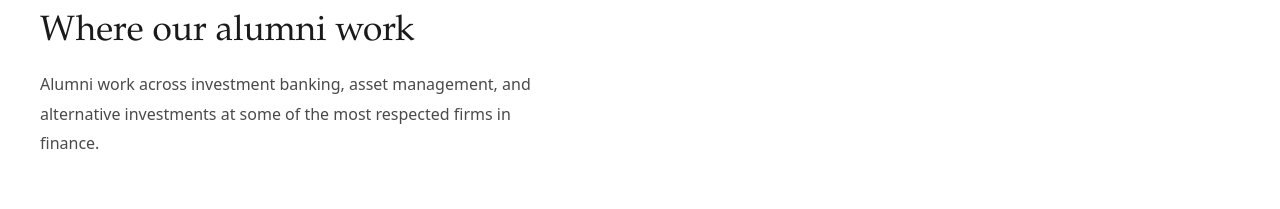
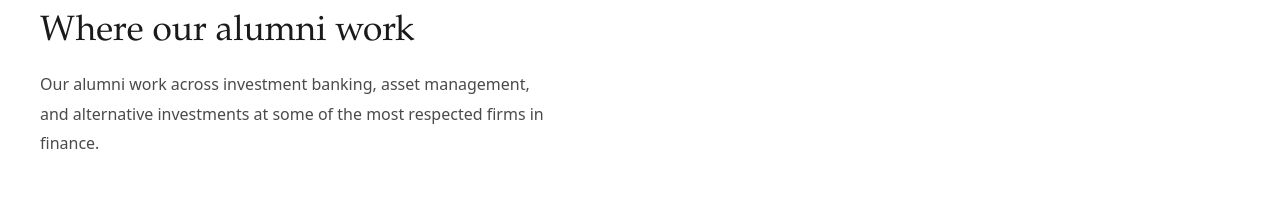
Before and after one commit to garnetfund/website, a Next.js app in the folder garnet-fund/: page / in a window 1280 px wide. Shown: the part 2726-2935 px from the top of the page. Built offline with nearby package versions, Linux system fonts and the light colour scheme.

Commit message:
Update nav tab Alumni to Our Alumni

```diff
--- a/garnet-fund/app/page.tsx
+++ b/garnet-fund/app/page.tsx
@@ -113,7 +113,7 @@ export default function Home() {
             <p style={{ fontFamily: "system-ui, sans-serif", fontSize: "0.78rem", letterSpacing: "0.12em", textTransform: "uppercase", color: "#7B0000", marginBottom: "1rem" }}>Placements</p>
             <h2 style={{ fontFamily: "Palatino Linotype, Palatino, Georgia, serif", fontSize: "2.2rem", fontWeight: 400, lineHeight: 1.25, color: "#1A1A1A", marginBottom: "1rem" }}>Where our alumni work</h2>
             <p style={{ fontFamily: "system-ui, sans-serif", fontSize: "1rem", color: "#4A4A4A", lineHeight: 1.85, maxWidth: 520, marginBottom: "4rem" }}>
-              Alumni work across investment banking, asset management, and alternative investments at some of the most respected firms in finance.
+              Our alumni work across investment banking, asset management, and alternative investments at some of the most respected firms in finance.
             </p>
           </FadeIn>
           <FadeIn delay={150}>
```
